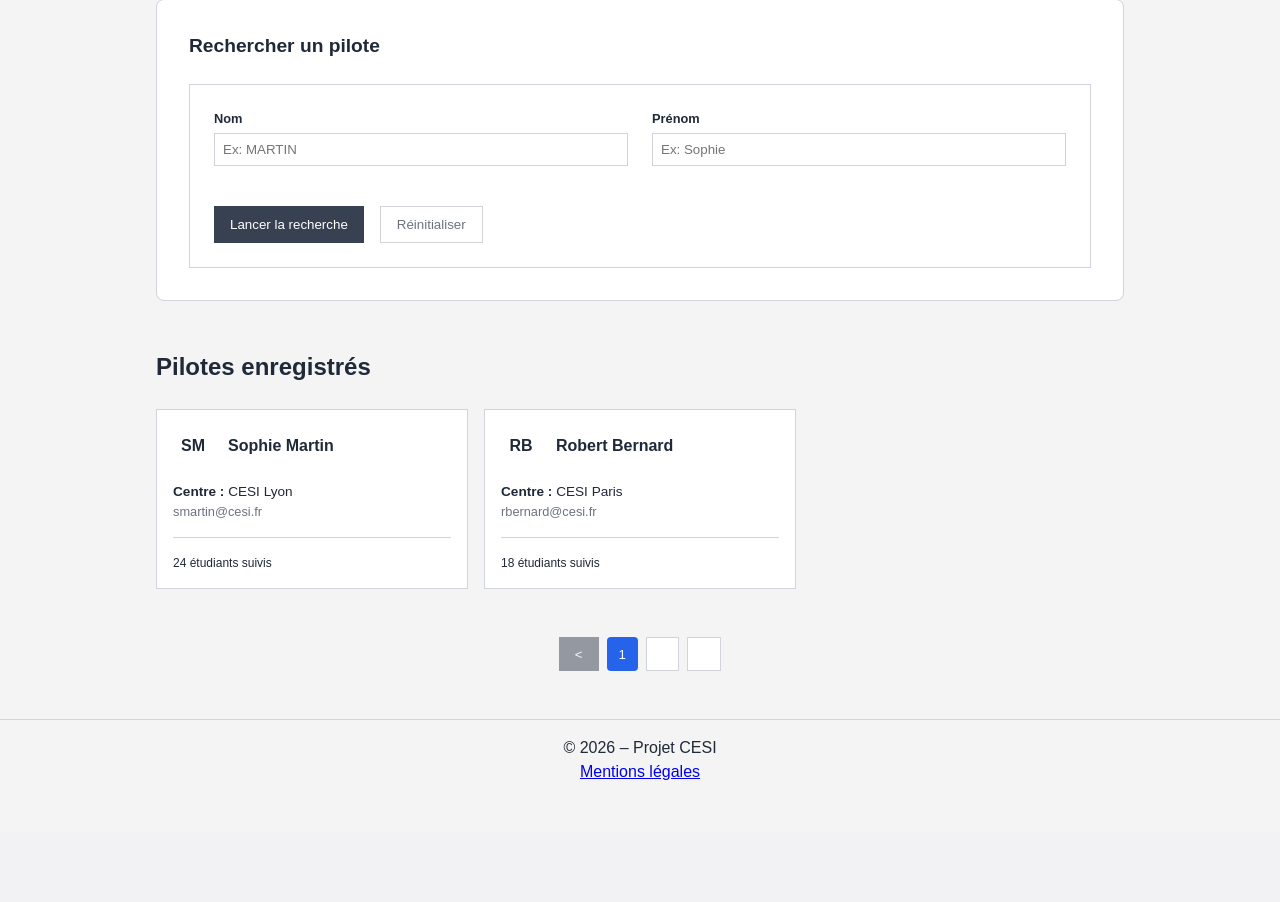
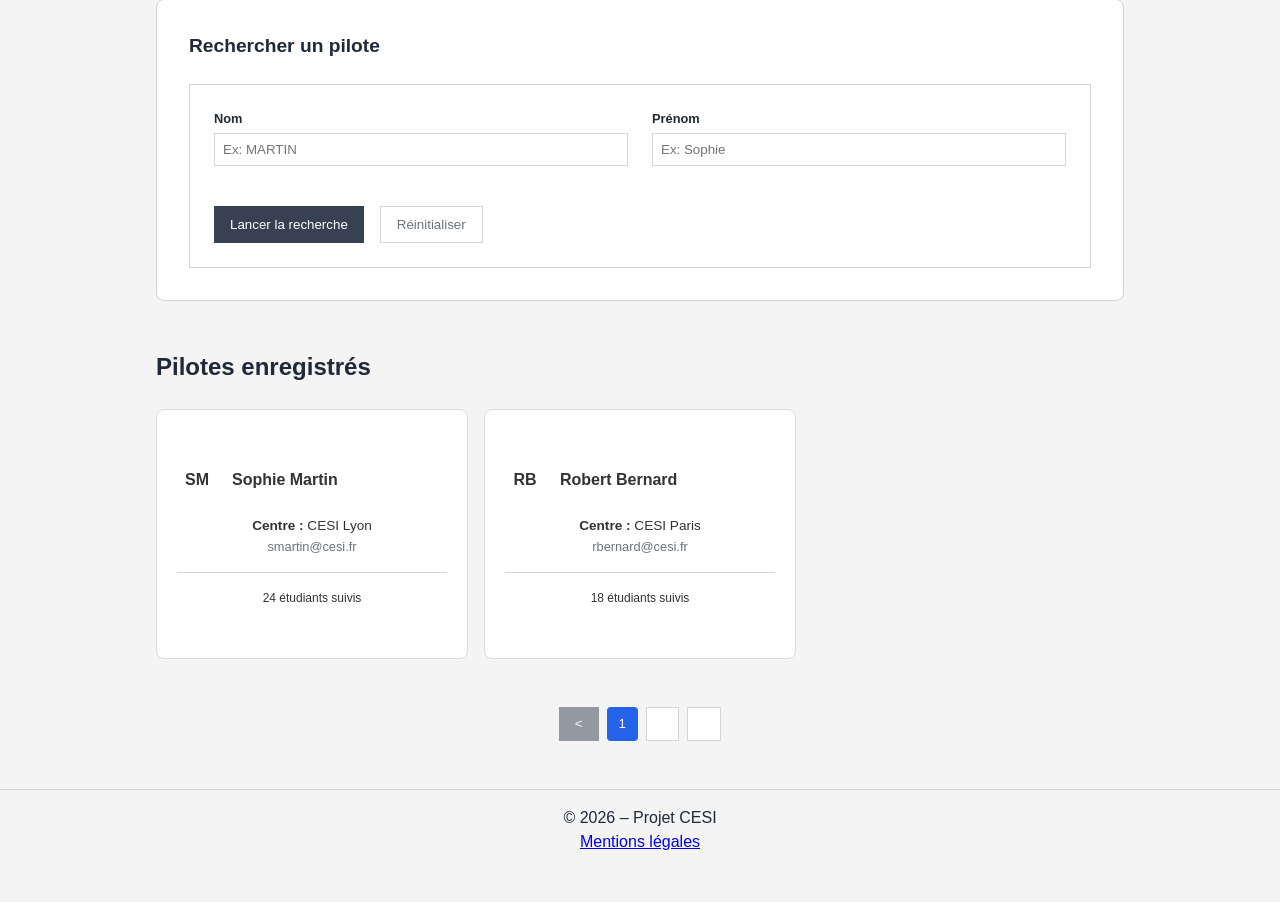
Before and after one commit to baptiste-e/stagepro.fr, a PHP site: page /pilote.php in a window 1280 px wide. Shown: the part 201-1103 px from the top of the page. Before the commit the page ends 981 px from the top, so only its background shows below. Run offline with PHP 8.4, Linux system fonts and the light colour scheme.

Commit message:
images cadres

```diff
--- a/stagepro.fr/public/styles.css
+++ b/stagepro.fr/public/styles.css
@@ -111,3 +111,31 @@ button:hover { background: var(--accent); }
 footer {
   margin-top: 3rem; padding: 1rem; text-align: center; border-top: 1px solid var(--border);
 }
+/* 1. On lie chaque classe à son image dans le dossier images */
+.card-etudiant {
+    background-image: linear-gradient(rgba(255,255,255,0.7), rgba(255,255,255,0.7)), url('images/etudiant.jpg');
+}
+
+.card-pilote {
+    background-image: linear-gradient(rgba(255,255,255,0.7), rgba(255,255,255,0.7)), url('images/pilote.jpg');
+}
+
+.card-admin {
+    background-image: linear-gradient(rgba(255,255,255,0.7), rgba(255,255,255,0.7)), url('images/admin.jpg');
+}
+
+/* 2. On règle l'affichage pour que l'image soit propre */
+.card {
+    background-size: cover;       /* L'image remplit le carré sans se déformer */
+    background-position: center;   /* L'image est centrée (on voit les visages/écrans) */
+    min-height: 250px;            /* Hauteur minimum pour ne pas que l'image soit écrasée */
+    display: flex;
+    flex-direction: column;
+    justify-content: center;      /* Centre le texte au milieu du carré */
+    text-align: center;
+    border: 1px solid #ddd;
+    border-radius: 8px;
+    padding: 20px;
+    text-decoration: none;
+    color: #333;                  /* Couleur du texte en gris foncé/noir */
+}
```
